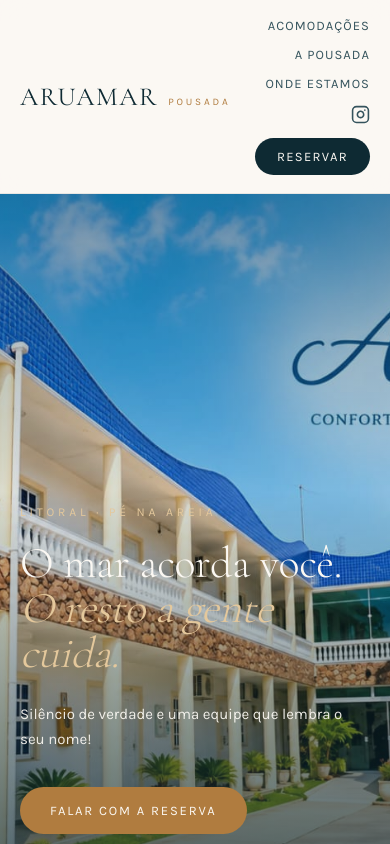
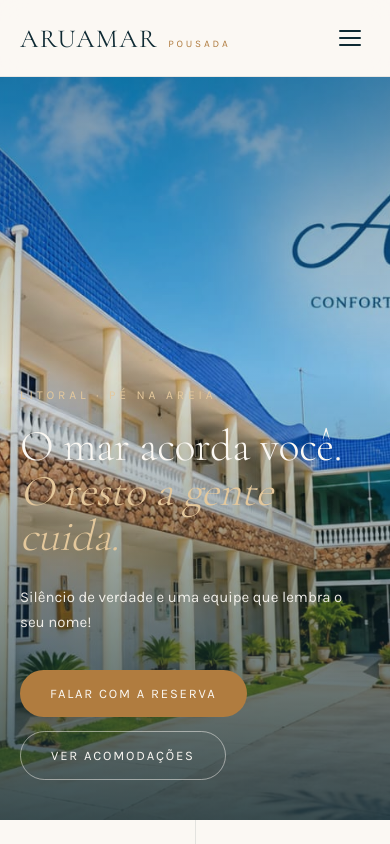
Before and after one commit to pablovenicius/pousada-arua-mar, a Next.js app: page / in a window 390 px wide. Shown: the top 844 px of the page. Built offline with nearby package versions, Linux system fonts and the light colour scheme.

Commit message:
Atualizando informações do site 03

```diff
--- a/src/app/globals.css
+++ b/src/app/globals.css
@@ -30,3 +30,89 @@ a:hover { color: var(--ouro); }
 .btn-contorno-claro:hover { background: rgba(251, 248, 243, 0.14); color: #FBF8F3; }
 .btn-contorno-escuro:hover { background: rgba(14, 42, 51, 0.06); color: var(--tinta); }
 .card-quarto:hover { border-color: var(--ouro); }
+
+/* ================= Header responsivo (celular) =================
+   No PC (min-width 769px), .nav-desktop aparece normalmente e o botão
+   hambúrguer/menu mobile ficam escondidos — o visual do PC não muda.
+   No celular (max-width 768px), .nav-desktop some e o hambúrguer aparece. */
+
+.btn-hamburguer {
+  display: none;
+  width: 40px;
+  height: 40px;
+  align-items: center;
+  justify-content: center;
+  border: none;
+  background: transparent;
+  padding: 0;
+  cursor: pointer;
+}
+
+.icone-hamburguer {
+  position: relative;
+  display: block;
+  width: 22px;
+  height: 16px;
+}
+.icone-hamburguer span {
+  position: absolute;
+  left: 0;
+  width: 100%;
+  height: 2px;
+  background: var(--tinta);
+  border-radius: 2px;
+  transition: transform 0.25s ease, opacity 0.2s ease, top 0.25s ease;
+}
+.icone-hamburguer span:nth-child(1) { top: 0; }
+.icone-hamburguer span:nth-child(2) { top: 7px; }
+.icone-hamburguer span:nth-child(3) { top: 14px; }
+.icone-hamburguer[data-aberto="true"] span:nth-child(1) { top: 7px; transform: rotate(45deg); }
+.icone-hamburguer[data-aberto="true"] span:nth-child(2) { opacity: 0; }
+.icone-hamburguer[data-aberto="true"] span:nth-child(3) { top: 7px; transform: rotate(-45deg); }
+
+.nav-mobile {
+  display: none;
+  flex-direction: column;
+  gap: 2px;
+  font-size: 15px;
+  letter-spacing: 0.04em;
+  text-transform: uppercase;
+  max-height: 0;
+  opacity: 0;
+  overflow: hidden;
+  padding: 0 clamp(20px, 5vw, 64px);
+  transition: max-height 0.32s ease, opacity 0.28s ease, padding 0.32s ease;
+}
+.nav-mobile[data-aberto="true"] {
+  max-height: 480px;
+  opacity: 1;
+  padding: 6px clamp(20px, 5vw, 64px) 26px;
+}
+
+.link-nav-mobile {
+  padding: 14px 0;
+  color: var(--tinta);
+  border-bottom: 1px solid rgba(14, 42, 51, 0.08);
+}
+.link-nav-mobile:hover { color: var(--ouro); }
+
+.btn-whatsapp-mobile {
+  margin-top: 18px;
+  padding: 14px 22px;
+  text-align: center;
+  background: #0E2A33;
+  color: #FBF8F3;
+  border-radius: 999px;
+  letter-spacing: 0.1em;
+  font-size: 13px;
+}
+.btn-whatsapp-mobile:hover { background: var(--ouro); color: #FBF8F3; }
+
+@media (max-width: 768px) {
+  .nav-desktop { display: none !important; }
+  .btn-hamburguer { display: inline-flex !important; }
+  .nav-mobile { display: flex; }
+
+  /* Cards de quartos: 1 coluna vertical, mesma estrutura visual do PC */
+  .grid-quartos { grid-template-columns: 1fr !important; }
+}
--- a/src/components/Acomodacoes.tsx
+++ b/src/components/Acomodacoes.tsx
@@ -59,6 +59,7 @@ export default function Acomodacoes() {
         </div>
 
         <div
+          className="grid-quartos"
           style={{
             display: "grid",
             gridTemplateColumns: "repeat(auto-fit, minmax(250px, 1fr))",
--- a/src/components/Header.tsx
+++ b/src/components/Header.tsx
@@ -1,24 +1,40 @@
+"use client";
+
+import { useState } from "react";
 import type { CSSProperties } from "react";
-import { CONTATO } from "@/data/pousada";
+import { CONTATO, linkWhatsApp } from "@/data/pousada";
 import IconInstagram from "./IconInstagram";
 
 const linkNav: CSSProperties = { color: "#34535C" };
 
+const LINKS_NAV = [
+  { href: "#acomodacoes", label: "Acomodações" },
+  { href: "#experiencia", label: "A pousada" },
+  { href: "#localizacao", label: "Onde estamos" },
+];
+
 export default function Header() {
+  const [menuAberto, setMenuAberto] = useState(false);
+  const fecharMenu = () => setMenuAberto(false);
+
   return (
     <header
       style={{
         position: "sticky",
         top: 0,
         zIndex: 40,
+        background: "rgba(251,248,243,0.88)",
+        backdropFilter: "blur(12px)",
+        borderBottom: "1px solid rgba(14,42,51,0.08)",
+      }}
+    >
+      <div
+        style={{
           display: "flex",
           alignItems: "center",
           justifyContent: "space-between",
           gap: 24,
           padding: "18px clamp(20px, 5vw, 64px)",
-        background: "rgba(251,248,243,0.88)",
-        backdropFilter: "blur(12px)",
-        borderBottom: "1px solid rgba(14,42,51,0.08)",
         }}
       >
         <div style={{ display: "flex", alignItems: "baseline", gap: 10 }}>
@@ -44,7 +60,9 @@ export default function Header() {
           </span>
         </div>
 
+        {/* Navegação — visível no PC, escondida no celular (ver globals.css) */}
         <nav
+          className="nav-desktop"
           style={{
             display: "flex",
             alignItems: "center",
@@ -56,15 +74,11 @@ export default function Header() {
             justifyContent: "flex-end",
           }}
         >
-        <a className="link-nav" href="#acomodacoes" style={linkNav}>
-          Acomodações
+          {LINKS_NAV.map((link) => (
+            <a key={link.href} className="link-nav" href={link.href} style={linkNav}>
+              {link.label}
             </a>
-        <a className="link-nav" href="#experiencia" style={linkNav}>
-          A pousada
-        </a>
-        <a className="link-nav" href="#localizacao" style={linkNav}>
-          Onde estamos
-        </a>
+          ))}
           <a
             href={CONTATO.instagram}
             target="_blank"
@@ -89,6 +103,46 @@ export default function Header() {
             Reservar
           </a>
         </nav>
+
+        {/* Botão hambúrguer — só aparece no celular (ver globals.css) */}
+        <button
+          type="button"
+          className="btn-hamburguer"
+          aria-label={menuAberto ? "Fechar menu" : "Abrir menu"}
+          aria-expanded={menuAberto}
+          aria-controls="nav-mobile"
+          onClick={() => setMenuAberto((aberto) => !aberto)}
+        >
+          <span className="icone-hamburguer" data-aberto={menuAberto}>
+            <span />
+            <span />
+            <span />
+          </span>
+        </button>
+      </div>
+
+      {/* Menu suspenso do celular */}
+      <nav id="nav-mobile" className="nav-mobile" data-aberto={menuAberto}>
+        {LINKS_NAV.map((link) => (
+          <a key={link.href} className="link-nav-mobile" href={link.href} onClick={fecharMenu}>
+            {link.label}
+          </a>
+        ))}
+        <a
+          href={CONTATO.instagram}
+          target="_blank"
+          rel="noopener noreferrer"
+          className="link-nav-mobile"
+          onClick={fecharMenu}
+          style={{ display: "flex", alignItems: "center", gap: 8 }}
+        >
+          <IconInstagram size={18} />
+          Instagram
+        </a>
+        <a href={linkWhatsApp()} target="_blank" rel="noopener noreferrer" className="btn-whatsapp-mobile" onClick={fecharMenu}>
+          Reservar pelo WhatsApp
+        </a>
+      </nav>
     </header>
   );
 }
```
Also changed, not shown: 1 other file (tests, documents, lock files or other folders). Lines whose indentation alone changed are shown as unchanged.
